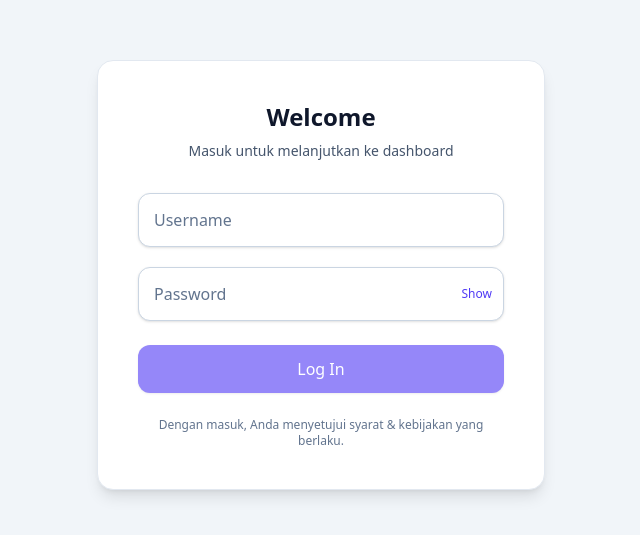
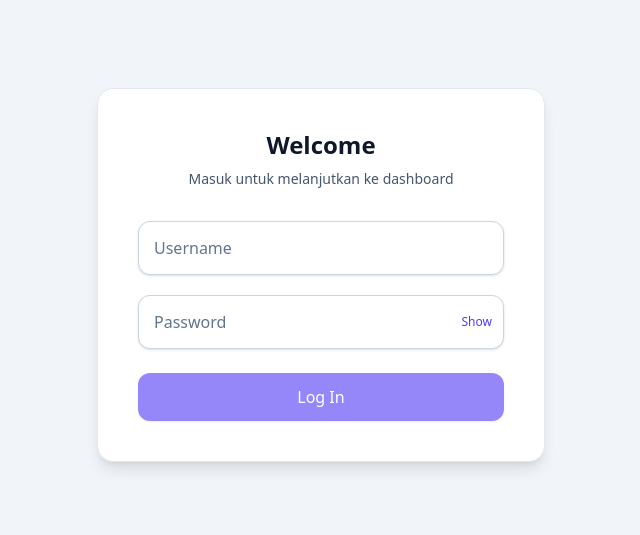
Before and after one commit to Vizend/Skripsi-YnB-Frontend, a SvelteKit app: page /login in a window 1280 px wide. Shown: the part 125-660 px from the top of the page, without its empty margins (319-959 px from the left). Built offline with nearby package versions, Linux system fonts and the light colour scheme.

Commit message:
Update Login.svelte

```diff
--- a/src/components/Login.svelte
+++ b/src/components/Login.svelte
@@ -117,9 +117,6 @@
 						{#if loading}Memproses…{:else if cooldown > 0}Coba lagi dalam {cooldown}s{:else}Log In{/if}
 					</button>
 
-					<p class="text-center text-xs text-slate-500">
-						Dengan masuk, Anda menyetujui syarat & kebijakan yang berlaku.
-					</p>
 				</form>
 			</div>
 		</div>
```
